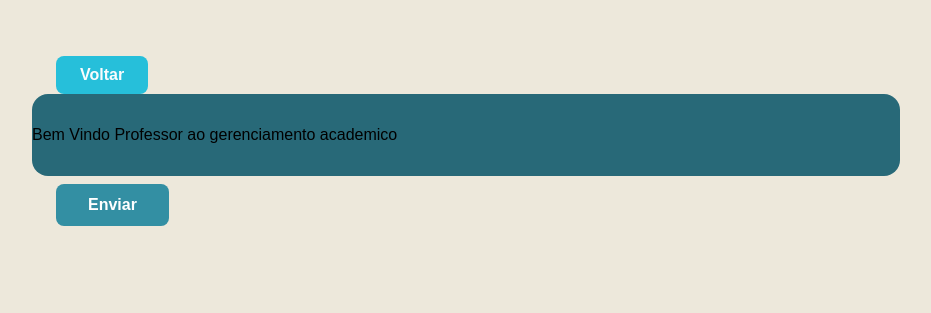
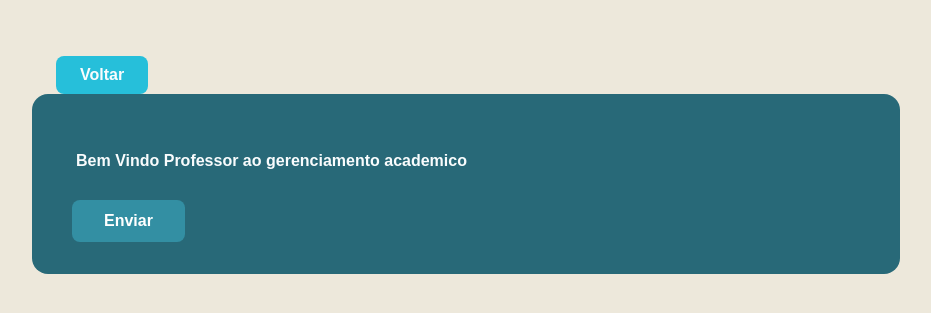
Before and after one commit to vagnermelo20/Projetos2, a Django app: page /painel_adm/gerenciamento_acad/1/ in a window 1280 px wide. Shown: the part 48-361 px from the top of the page, without its empty margins (174-1105 px from the left). Run offline with Django 5.2, Linux system fonts and the light colour scheme; data that the repository does not hold is empty.

Commit message:
arrumar os html

```diff
--- a/painel_adm/templates/painel_adm/gerenciamento_acad.html
+++ b/painel_adm/templates/painel_adm/gerenciamento_acad.html
@@ -127,6 +127,42 @@
                 margin-right: 0 !important;
             }
         }
+         .presente{
+             margin-left: 0px;
+            margin-top: 16px;
+            display: inline;
+            color:rgb(249, 252, 253);
+            background:rgb(38, 191, 218);
+            border-radius: 8px 9px;
+            padding: 10px ;
+
+         }
+         .presente1{
+             margin-left: 40px;
+            margin-top: 16px;
+            display: inline-block;
+            color:rgb(249, 252, 253);
+
+            border-radius: 8px 9px;
+            padding: 10px 4px 6px;
+            text-decoration: none;
+            font-weight: bold;
+            flex-direction: row;
+            display: inline-block;
+            text-align: center;
+         }
+         .container1 {
+        display: flex;
+        justify-content: space-between; /* Espaçamento entre os elementos */
+        align-items: center; /* Alinhamento vertical */
+         }
+         .radio-group {
+    display: flex;
+    align-items: center;
+    gap: 20px;
+    margin-left: 40px;
+    margin-bottom: 16px;
+}
     </style>
 </head>
 <body>
@@ -162,29 +198,27 @@
         </div>
     {% endif %}
      <div class="welcome-box">
-        Bem Vindo Professor ao gerenciamento academico
+       <p class ="presente1"> Bem Vindo Professor ao gerenciamento academico  </p>
     </div>
 
    <form method="POST">
-
     {% csrf_token %}
     {% for nome in nomes %}
         <div class="form-group">
-        <p>Nome do aluno: {{ nome.nome_inscrito }}</p>
+            <p class="presente1">Nome do aluno: {{ nome.nome_inscrito }}</p>
+            <div class="radio-group">
+                <input type="radio" name="presenca_{{ forloop.counter }}" value="presente" id="presente_{{ forloop.counter }}">
+                <label for="presente_{{ forloop.counter }}" class="presente">Presente</label>
 
-            <input type="radio" name="presenca_{{ forloop.counter }}" value="presente" id="presente_{{ forloop.counter }}">
-            <label for="presente_{{ forloop.counter }}">Presente</label>
+                <input type="radio" name="presenca_{{ forloop.counter }}" value="faltou" id="faltou_{{ forloop.counter }}">
+                <label for="faltou_{{ forloop.counter }}" class="presente">Faltou</label>
             </div>
-              <div class="form-group">
-            <input type="radio" name="presenca_{{ forloop.counter }}" value="faltou" id="faltou_{{ forloop.counter }}">
-            <label for="faltou_{{ forloop.counter }}">Faltou</label>
+
+            <input type="hidden" name="aluno_id_{{ forloop.counter }}" value="{{ nome.id }}">
+            <a href="{% url 'avaliacao_metricas' nome.nome_inscrito %}" class="voltar-link">Avaliação</a>
+            <br><br>
         </div>
-             <div class="form-group">
-            <input type="hidden" name="aluno_id_{{ forloop.counter }}" value="{{ nome.id }}">
-            <a href="{% url 'avaliacao_metricas' nome.nome_inscrito %}" class = "voltar-link">Avaliação</a>
-            <br><br>
     {% endfor %}
-             </div>
     <input type="hidden" name="total_alunos" value="{{ nomes|length }}">
     <button type="submit">Enviar</button>
 </form>
--- a/painel_adm/templates/painel_adm/inicio_professor.html
+++ b/painel_adm/templates/painel_adm/inicio_professor.html
@@ -47,7 +47,7 @@
             background:rgb(52, 157, 180);
             color: #fff;
             border-radius: 2px;
-            margin: 16px 24px 0px;
+            margin: 16px 24px px;
             padding: 16px 0;
             text-align: center;
             font-size: 16px;
```
Lines whose indentation alone changed are shown as unchanged.
